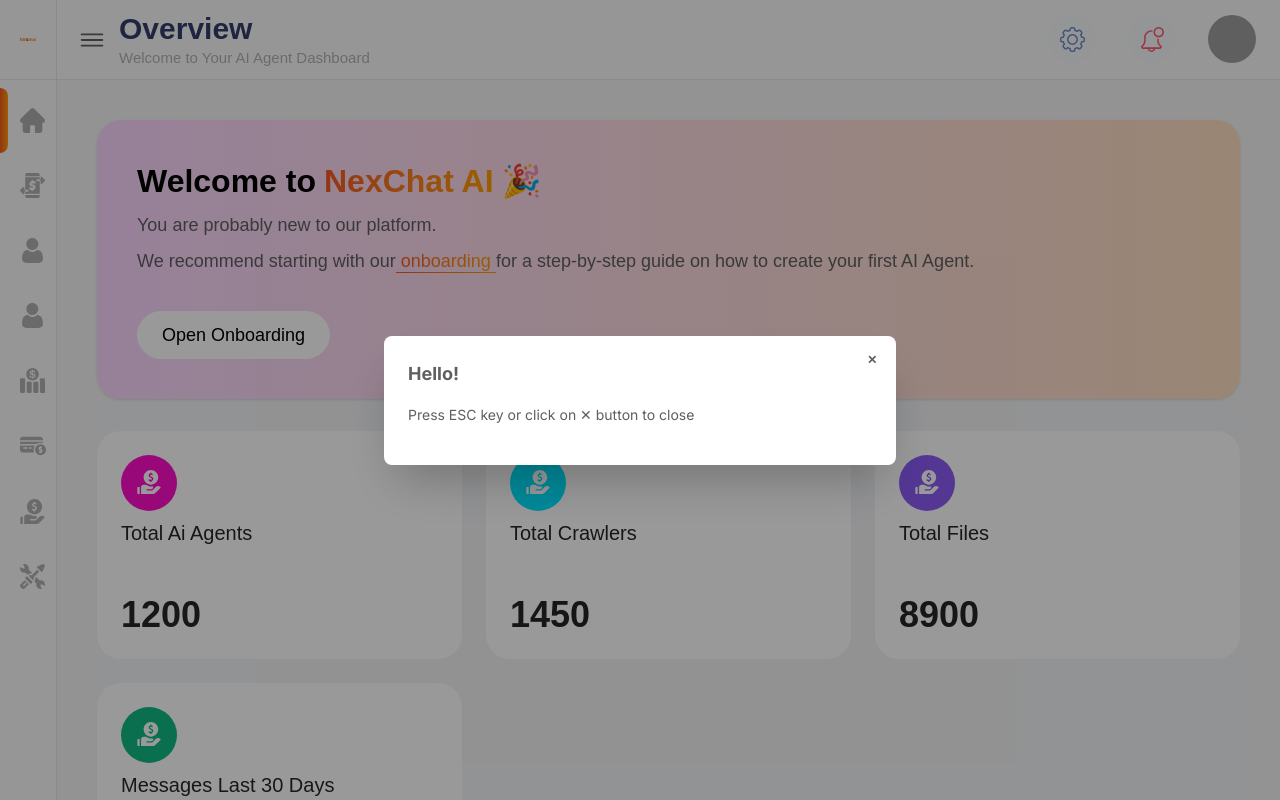
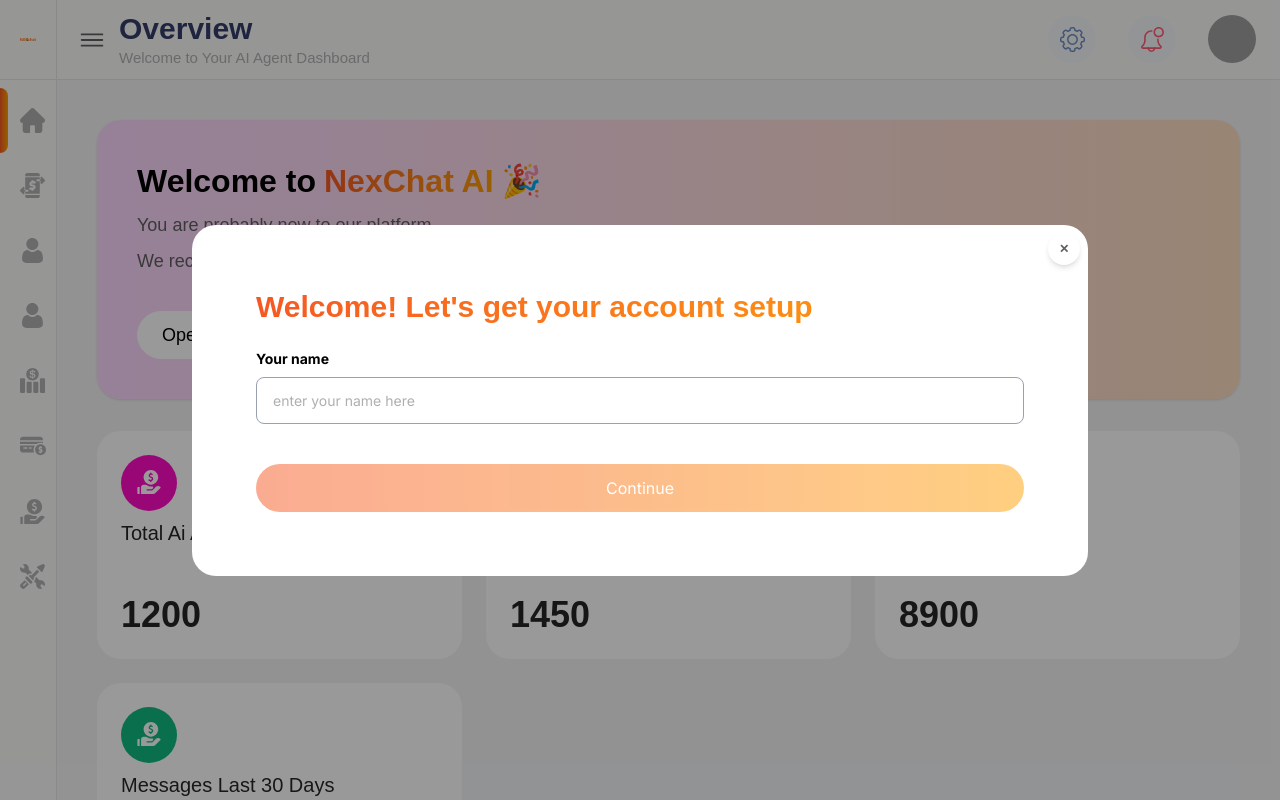
Before and after one commit to bmnazmussakib/nexchat-backend-dashboard, a Next.js app: page / in a window 1280 px wide. Both pictures are taken after a click on the button "Open Onboarding". Shown: the top 800 px of the page. Built offline with nearby package versions, Linux system fonts and the light colour scheme; grey boxes are pictures that could not be loaded; a web font is replaced by a local one.

Commit message:
welcome popup

```diff
--- a/app/components/DashboardHero.tsx
+++ b/app/components/DashboardHero.tsx
@@ -1,11 +1,43 @@
 'use client'
-import React from 'react'
+import React, { useState } from 'react'
 import { highlightTextWithGradient } from './ui/highlightTextWithGradient'
 import Link from 'next/link'
+import { WelcomeStep } from './WelcomeStep'
+import { StepConfiguration } from './StepConfiguration'
+import { AgentConfig, DEFAULT_CONFIG } from '@/utils/types'
 
 type Props = {}
 
+type ModalStep = 'welcome' | 'configuration'
+
 function DashboardHero({ }: Props) {
+  const [step, setStep] = useState<ModalStep>('welcome')
+  const [config, setConfig] = useState<AgentConfig>(DEFAULT_CONFIG)
+
+  const updateConfig = (updates: Partial<AgentConfig>) => {
+    setConfig(prev => ({ ...prev, ...updates }))
+  }
+
+  const handleWelcomeNext = (name: string) => {
+    // You might want to store the name somewhere if needed,
+    // for now just proceed to next step
+    console.log('User name:', name)
+    setStep('configuration')
+  }
+
+  const handleConfigSave = () => {
+    // Handle save logic here
+    console.log('Config saved:', config)
+    // Close modal or show success
+    const modal = document.getElementById('my_modal_3') as HTMLDialogElement
+    modal?.close()
+  }
+
+  const resetModal = () => {
+    setStep('welcome')
+    setConfig(DEFAULT_CONFIG)
+  }
+
   return (
     <>
       <div className="card bg-gradient-to-l from-[#FFDEC1] from-[0%] to-[#FBD7FF] to-[100%] w-full shadow-sm rounded-3xl">
@@ -19,17 +51,38 @@
           <p className="font-grandis md:text-lg text-sm">We recommend starting with our
             <span className="bg-gradient-to-r from-[#f55823] to-[#ff9f00] bg-clip-text text-transparent relative before:absolute before:w-full before:h-[1px] before:left-0 before:-bottom-0.5 before:transition-all before:duration-200 before:bg-[linear-gradient(90deg,#f55823_0%,#ff9f00_100%)]"><Link href={'/onboarding'}> onboarding</Link> </span> for a step-by-step guide on how to create your first AI Agent.</p>
           <div className="card-actions justify-start mt-7">
-            <button className="btn bg-white border-white shadow-none rounded-full capitalize text-black font-grandis md:text-lg text-sm font-medium md:h-12 px-6" onClick={() => document.getElementById('my_modal_3').showModal()}>open onboarding</button>
-            {/* You can open the modal using document.getElementById('ID').showModal() method */}
+            <button
+              className="btn bg-white border-white shadow-none rounded-full capitalize text-black font-grandis md:text-lg text-sm font-medium md:h-12 px-6"
+              onClick={() => {
+                resetModal()
+                const modal = document.getElementById('my_modal_3') as HTMLDialogElement
+                modal?.showModal()
+              }}
+            >
+              open onboarding
+            </button>
+
             <dialog id="my_modal_3" className="modal">
-              <div className="modal-box">
+              <div className="modal-box max-w-4xl p-0 bg-transparent shadow-none overflow-visible">
                 <form method="dialog">
-                  {/* if there is a button in form, it will close the modal */}
-                  <button className="btn btn-sm btn-circle btn-ghost absolute right-2 top-2">✕</button>
+                  <button className="btn btn-sm btn-circle btn-ghost absolute right-2 top-2 z-50 bg-white shadow-md">✕</button>
                 </form>
-                <h3 className="font-bold text-lg">Hello!</h3>
-                <p className="py-4">Press ESC key or click on ✕ button to close</p>
+
+                {step === 'welcome' && (
+                  <WelcomeStep onNext={handleWelcomeNext} />
+                )}
+
+                {step === 'configuration' && (
+                  <StepConfiguration
+                    config={config}
+                    updateConfig={updateConfig}
+                    onNext={handleConfigSave}
+                  />
+                )}
               </div>
+              <form method="dialog" className="modal-backdrop">
+                <button>close</button>
+              </form>
             </dialog>
           </div>
         </div>
--- /dev/null
+++ b/app/components/WelcomeStep.tsx
@@ -0,0 +1,43 @@
+'use client';
+import React, { useState } from 'react';
+
+interface Props {
+    onNext: (name: string) => void;
+}
+
+export function WelcomeStep({ onNext }: Props) {
+    const [name, setName] = useState('');
+
+    return (
+        <div className="w-full">
+            <div className="bg-white rounded-3xl md:p-16 p-10">
+                <h2 className="md:text-3xl text-2xl font-grandis font-bold bg-linear-to-r from-[#f55823] to-[#ff9f00] bg-clip-text text-transparent mb-6">
+                    Welcome! Let's get your account setup
+                </h2>
+
+                <div className="space-y-6">
+                    <div>
+                        <label className="block text-sm font-bold text-black mb-2">Your name</label>
+                        <input
+                            type="text"
+                            value={name}
+                            onChange={(e) => setName(e.target.value)}
+                            placeholder="enter your name here"
+                            className="w-full px-4 py-3 border border-gray-400 rounded-lg focus:ring-2 focus:ring-orange-500 outline-none transition"
+                        />
+                    </div>
+
+                    <div className="flex sm:flex-row flex-col gap-4 justify-center mt-10">
+                        <button
+                            onClick={() => onNext(name)}
+                            disabled={!name.trim()}
+                            className="w-full px-8 py-3 bg-linear-to-r from-[#f55823] to-[#ff9f00] text-white rounded-full hover:opacity-90 transition disabled:opacity-50 disabled:cursor-not-allowed flex items-center justify-center gap-2 text-sm md:text-base"
+                        >
+                            Continue
+                        </button>
+                    </div>
+                </div>
+            </div>
+        </div>
+    );
+}
```
Also changed, not shown: sidebar.png (added).
